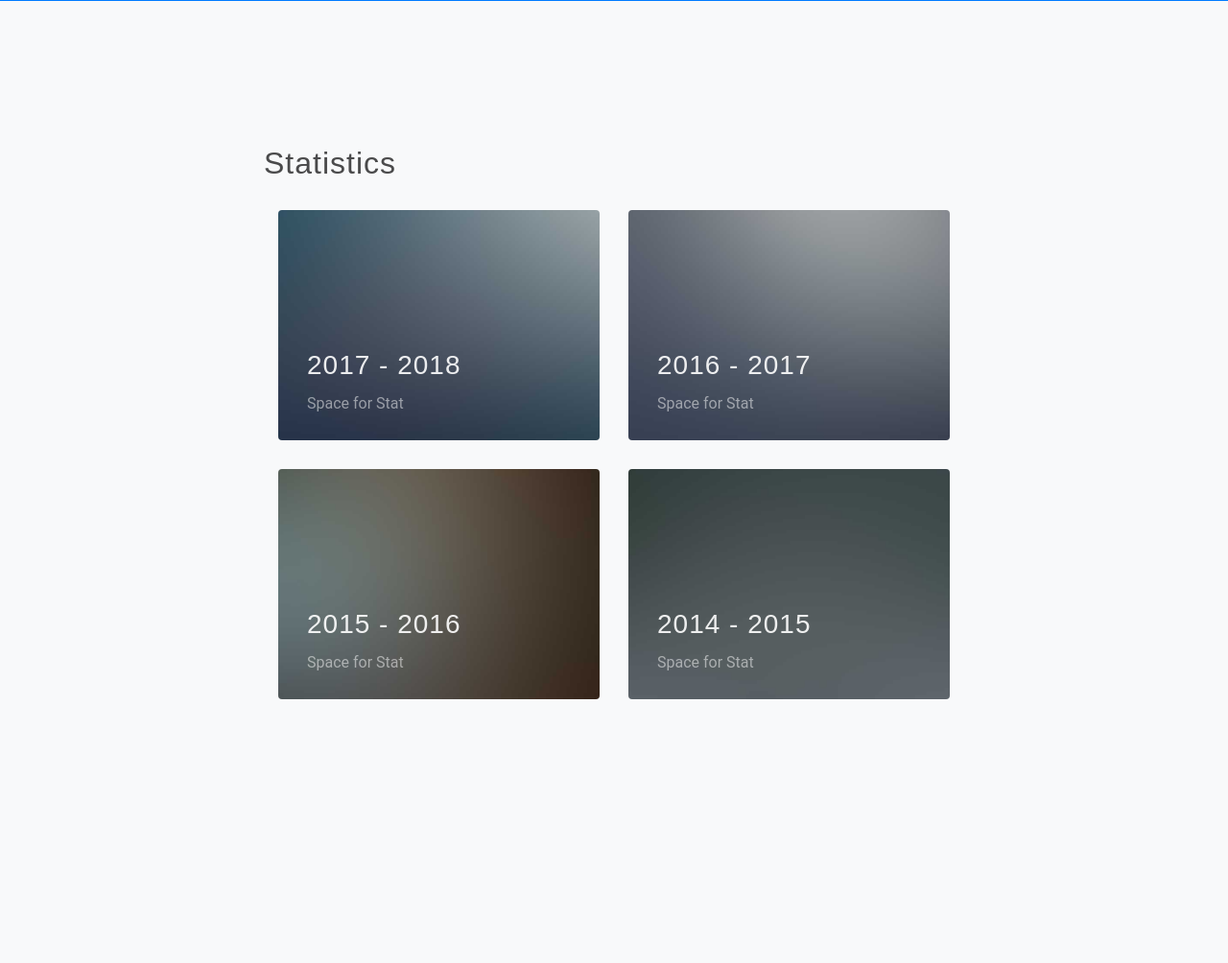
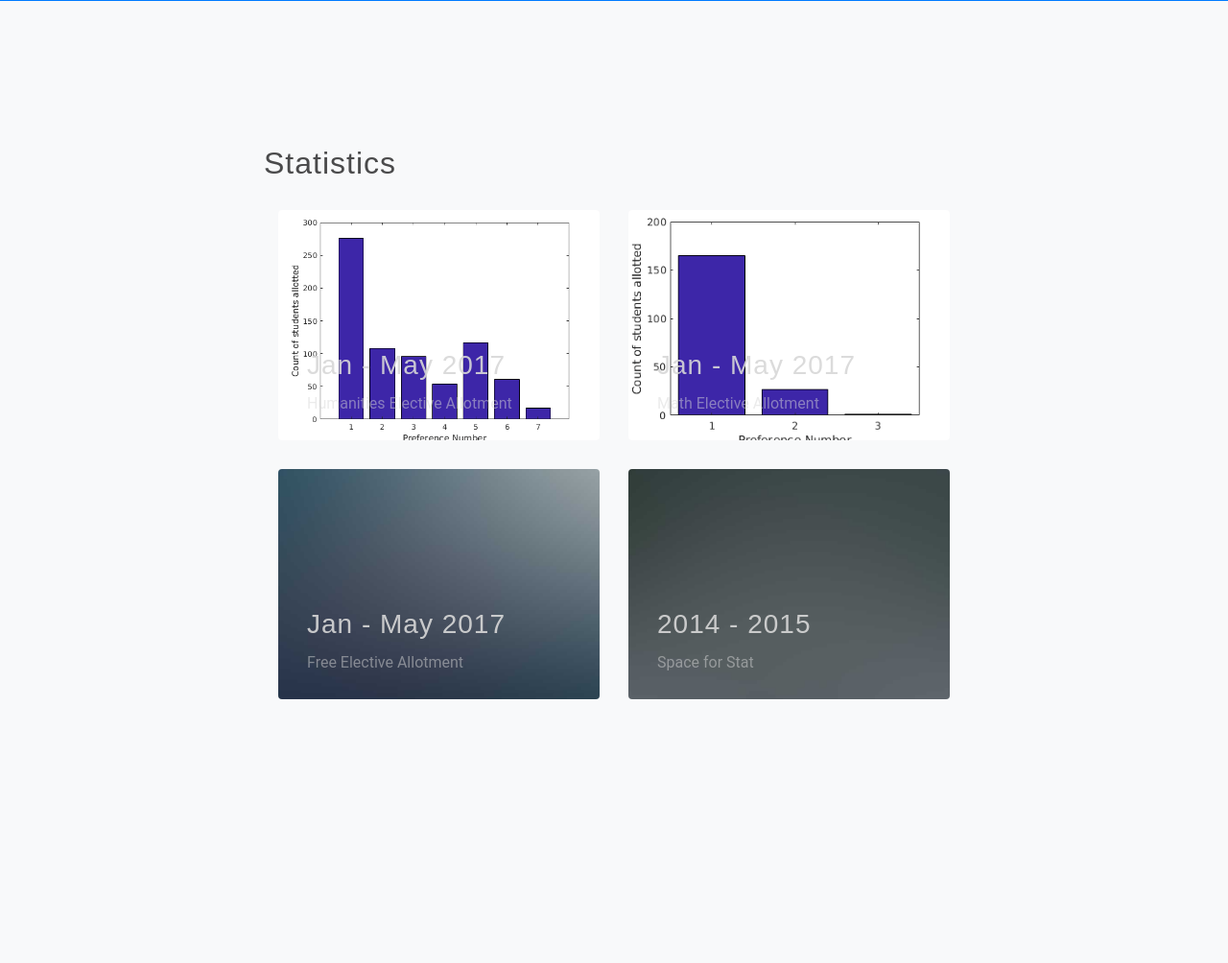
Before and after one commit to harimaruthachalam/SEAT_Core, a PHP site: page /statistics.html in a window 1280 px wide. Shown: the part 333-1337 px from the top of the page at 96% size. Run offline with PHP 8.4, Linux system fonts and the light colour scheme.

Commit message:
Stats plot

```diff
--- a/css/style.css
+++ b/css/style.css
@@ -552,11 +552,11 @@ h1, h2, h3, h4, h5, h6, figure {
   transition: 0.3s;
 }
 .featured-grid .desc h3 {
-  color: rgba(255, 255, 255, 0.9);
+  color: rgba(215, 215, 215, 0.9);
   margin-bottom: 10px;
 }
 .featured-grid .desc span {
-  color: rgba(255, 255, 255, 0.5);
+  color: rgba(215, 215, 215, 0.5);
 }
 .featured-grid:hover, .featured-grid:focus {
   -webkit-box-shadow: 0px 18px 43px -7px rgba(0, 0, 0, 0.32);
--- a/statistics.html
+++ b/statistics.html
@@ -72,28 +72,28 @@
           		<div class="container">
           			<div class="row">
           				<div class="col-md-6">
-          					<a href="#" class="featured-grid featured-grid-2" style="background-image: url(images/image_6.jpg);">
+          					<a href="#" class="featured-grid featured-grid-2" style="background-image: url(images/a.png);">
           						<div class="desc">
-          							<h3>2017 - 2018</h3>
-          							<span>Space for Stat</span>
+          							<h3>Jan - May 2017</h3>
+          							<span>Humanities Elective Allotment</span>
           						</div>
           					</a>
           				</div>
           				<div class="col-md-6">
-          					<a href="#" class="featured-grid featured-grid-2" style="background-image: url(images/image_2.jpg);">
+          					<a href="#" class="featured-grid featured-grid-2" style="background-image: url(images/b.png);">
           						<div class="desc">
-          							<h3>2016 - 2017</h3>
-          							<span>Space for Stat</span>
+          							<h3>Jan - May 2017</h3>
+          							<span>Math Elective Allotment</span>
           						</div>
           					</a>
                   </div>
                 </div>
           					<div class="row">
           						<div class="col-md-6">
-          							<a href="#" class="featured-grid featured-grid-2" style="background-image: url(images/image_3.jpg);">
+          							<a href="#" class="featured-grid featured-grid-2" style="background-image: url(images/image_6.jpg);">
           								<div class="desc">
-          							<h3>2015 - 2016</h3>
-          							<span>Space for Stat</span>
+              							<h3>Jan - May 2017</h3>
+              							<span>Free Elective Allotment</span>
           								</div>
           							</a>
           						</div>
```
Also changed, not shown: images/a.png (added), images/b.png (added), images/c.png (added).
